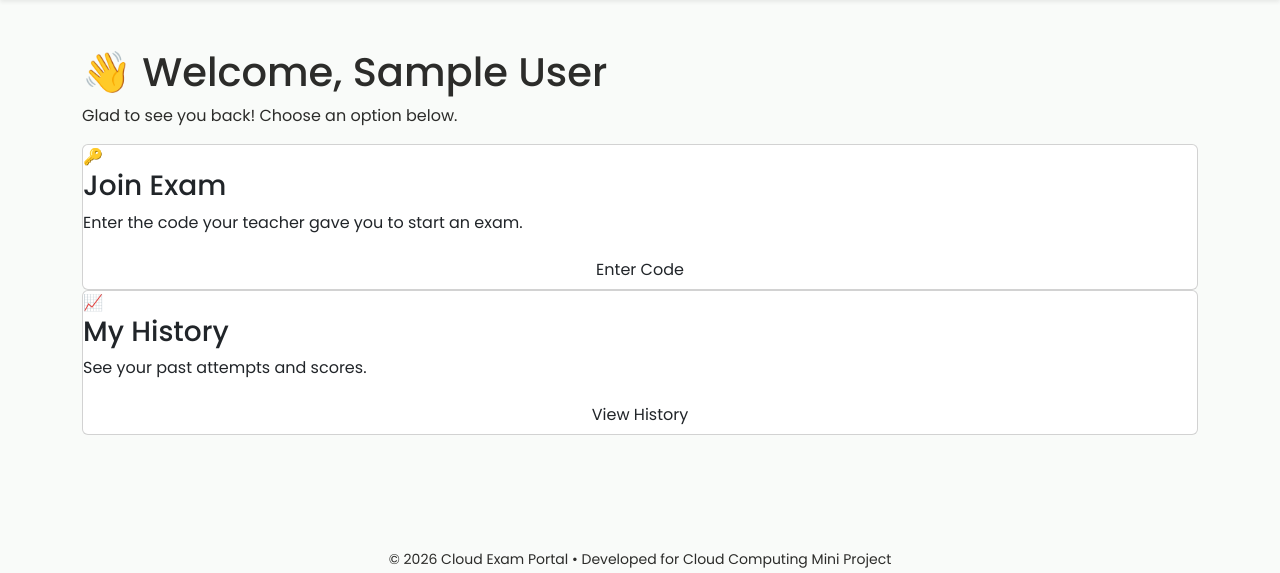
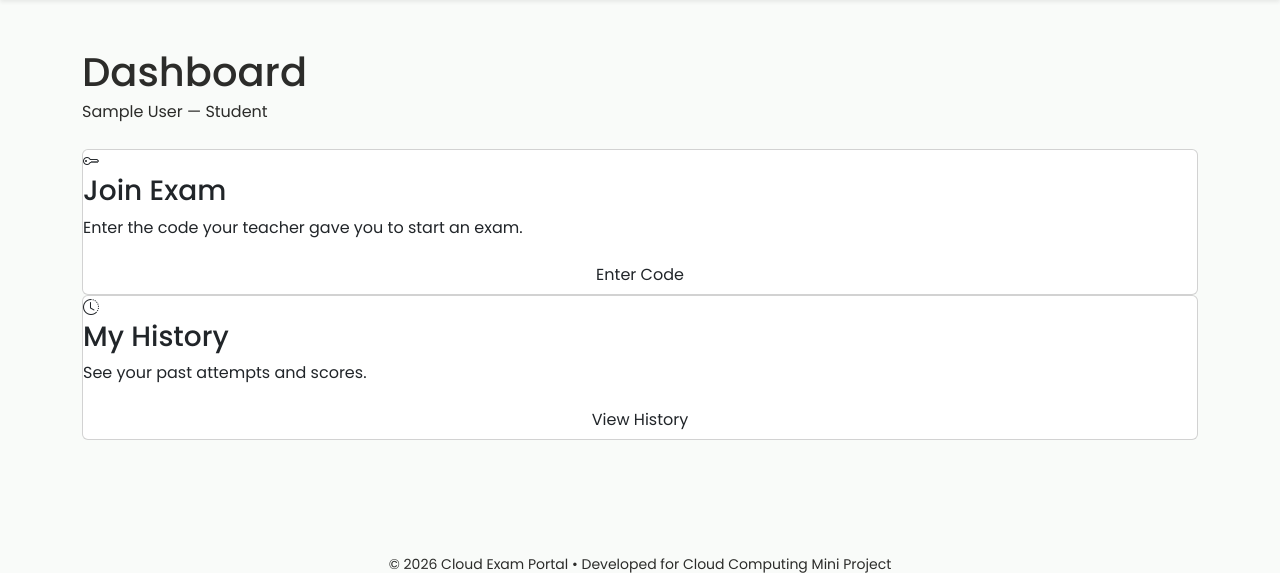
Before and after one commit to danyaramesh1647-lang/cloud-exam-portal, a Flask app: page /dashboard in a window 1280 px wide. Shown: the part 56-629 px from the top of the page. Run offline with Flask 3, Linux system fonts and the light colour scheme; the visitor is signed in with stand-in values (Sample User, id 1).

Commit message:
Update dashboard.html

```diff
--- a/templates/dashboard.html
+++ b/templates/dashboard.html
@@ -4,9 +4,9 @@
 
 {% block content %}
 
-<h1>👋 Welcome, {{ current_user.name }}</h1>
-<p class="subtitle">
-    Glad to see you back! Choose an option below.
+<h1 class="mb-1">Dashboard</h1>
+<p class="subtitle" style="margin-bottom:25px;">
+    {{ current_user.name }} — {{ current_user.role|capitalize }}
 </p>
 
 <div class="card-grid">
@@ -14,7 +14,7 @@
 {% if current_user.role == "admin" %}
 
     <div class="card">
-        <div class="icon">📝</div>
+        <div class="icon"><i class="bi bi-file-earmark-plus"></i></div>
         <h3>Create Exam</h3>
         <p>Create a new examination and add questions.</p>
 
@@ -24,7 +24,7 @@
     </div>
 
     <div class="card">
-        <div class="icon">📚</div>
+        <div class="icon"><i class="bi bi-journal-check"></i></div>
         <h3>Published Exams</h3>
         <p>View and manage all published exams.</p>
 
@@ -34,7 +34,7 @@
     </div>
 
     <div class="card">
-        <div class="icon">📊</div>
+        <div class="icon"><i class="bi bi-bar-chart-line"></i></div>
         <h3>Manage Exams</h3>
         <p>Edit questions and see student results for each exam.</p>
 
@@ -46,7 +46,7 @@
 {% else %}
 
     <div class="card">
-        <div class="icon">🔑</div>
+        <div class="icon"><i class="bi bi-key"></i></div>
         <h3>Join Exam</h3>
         <p>Enter the code your teacher gave you to start an exam.</p>
 
@@ -56,7 +56,7 @@
     </div>
 
     <div class="card">
-        <div class="icon">📈</div>
+        <div class="icon"><i class="bi bi-clock-history"></i></div>
         <h3>My History</h3>
         <p>See your past attempts and scores.</p>
 
```
